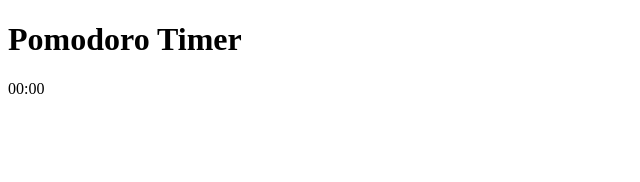
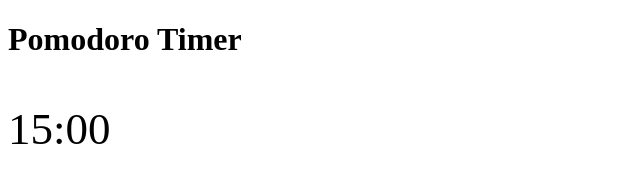
Before and after one commit to biomath-421/pomodoro-app, a React app: page / in a window 1280 px wide. Shown: the whole page, without its empty margins (0-640 px from the left). Built offline with nearby package versions, Linux system fonts and the light colour scheme; a web font is replaced by a local one.

Commit message:
commit test

```diff
--- a/src/components/root.js
+++ b/src/components/root.js
@@ -13,7 +13,7 @@ class Index extends React.Component {
         return(
         <main>
             <h1>Pomodoro Timer</h1>
-            <p>00:00</p>
+            <p class="timer">15:00</p>
         </main>
         );
     }
--- a/src/index.css
+++ b/src/index.css
@@ -1,7 +1,9 @@
 body{
     font-family:"digital";
 }
-
+.timer{
+    font-size: 45px;
+}
 @font-face{
     font-family: "digital";
     src: url("/ds_digital/DS-DIGI.TTF");
```
